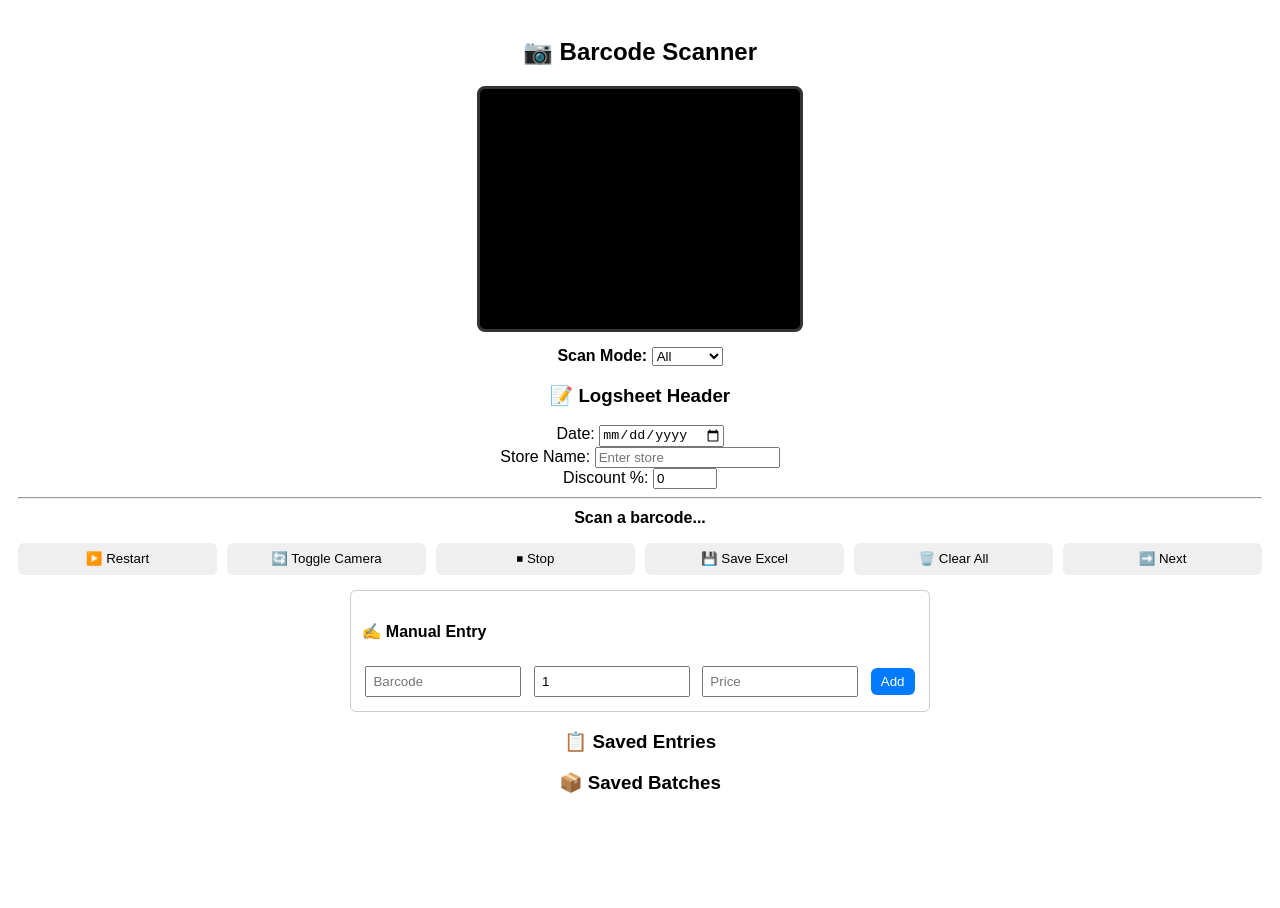
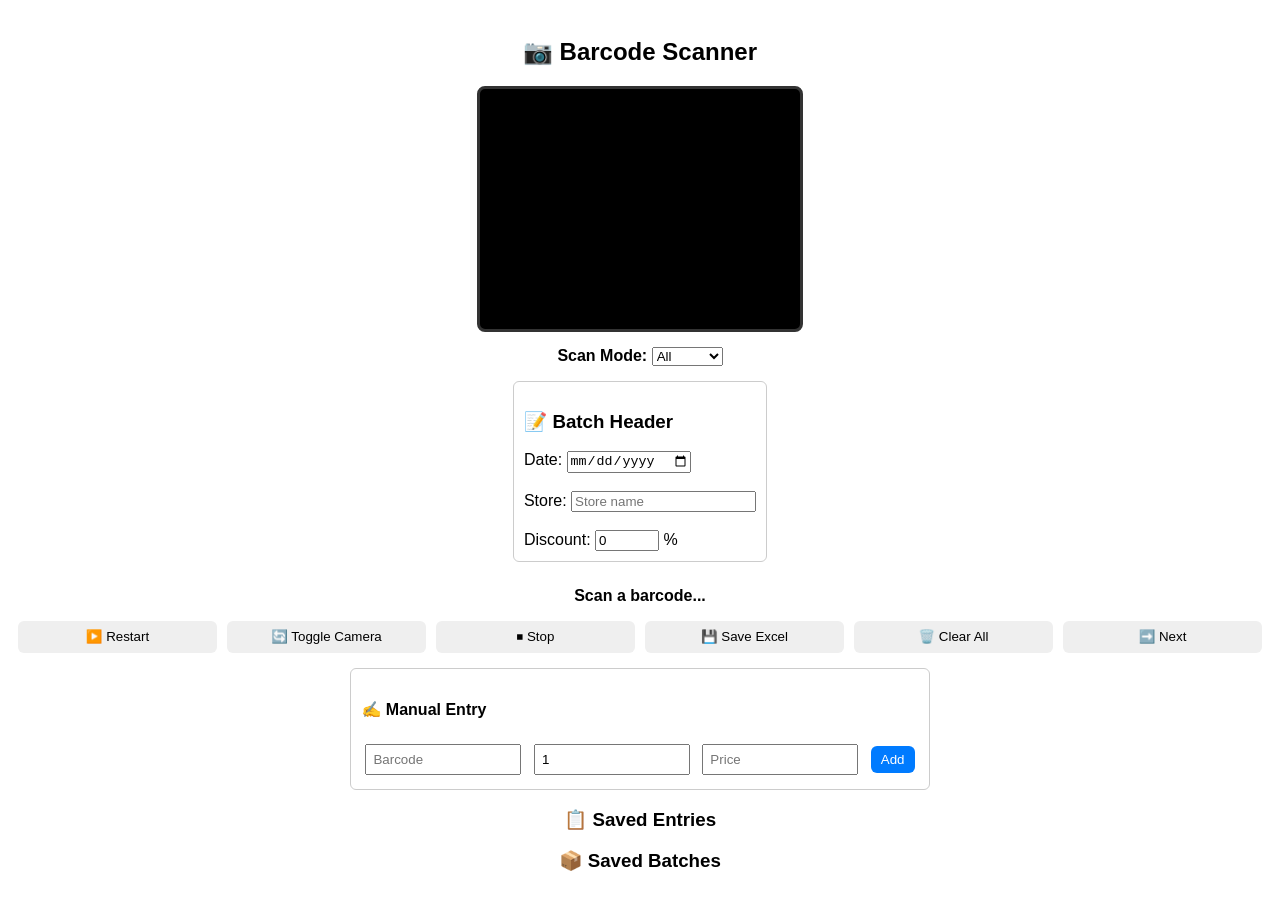
Before and after one commit to chad1991/scan-code, a plain HTML site: page index.html in a window 1280 px wide. Before the commit the page ends 830 px from the top, so only its background shows below. Drawn offline with Linux system fonts and the light colour scheme.

Commit message:
Update header.html

```diff
--- a/header.html
+++ b/header.html
@@ -1,7 +1,7 @@
-<div id="headerForm">
-  <h3>📝 Logsheet Header</h3>
-  <label>Date: <input type="date" id="logDate"></label><br>
-  <label>Store Name: <input type="text" id="storeName" placeholder="Enter store"></label><br>
-  <label>Discount %: <input type="number" id="discount" value="0" min="0" max="100"></label>
+<!-- header.html -->
+<div style="margin: 15px 0; padding: 10px; border: 1px solid #ccc; border-radius: 6px; display: inline-block; text-align: left;">
+  <h3>📝 Batch Header</h3>
+  <label>Date: <input type="date" id="logDate" /></label><br><br>
+  <label>Store: <input type="text" id="storeName" placeholder="Store name" /></label><br><br>
+  <label>Discount: <input type="number" id="discount" value="0" min="0" max="100" /> %</label>
 </div>
-<hr>
```
